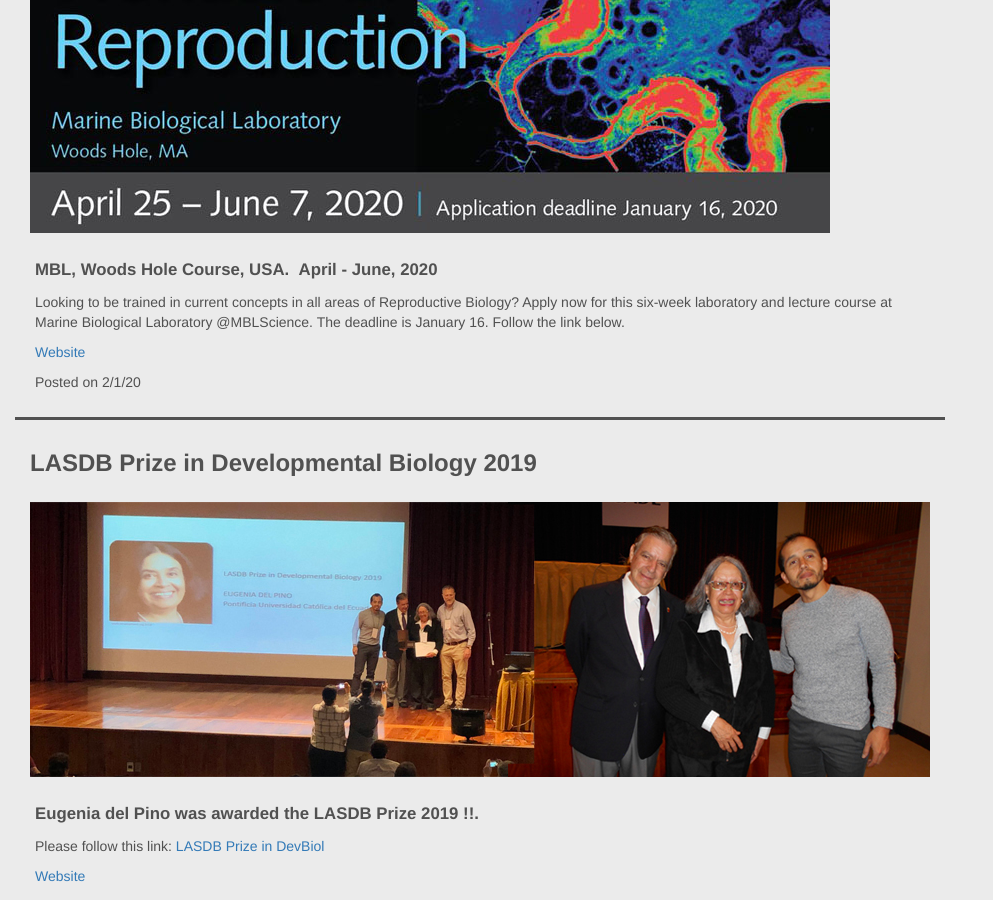
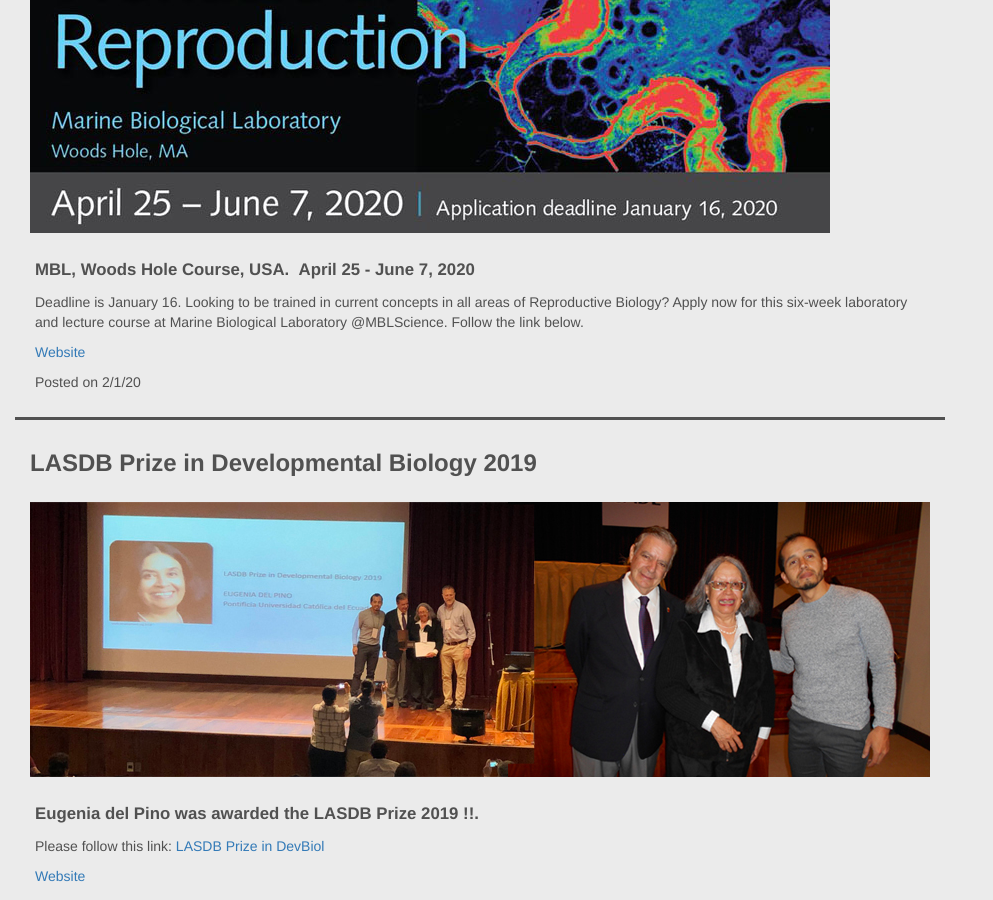
Before and after one commit to lasdb/lasdb.github.io, a Jekyll site: the page built from _posts/2000-01-01-news.markdown, in a window 1280 px wide and 900 px high, scrolled down 1616 px. Shown: the whole window, without its empty margins (0-993 px from the left). Built offline with Jekyll 4.4.1, drawn with Linux system fonts in a browser that asks for light colours; nearby versions of some CDN libraries.

Commit message:
Update 2000-01-01-news.markdown

```diff
--- a/_posts/2000-01-01-news.markdown
+++ b/_posts/2000-01-01-news.markdown
@@ -27,8 +27,8 @@
 
   - title: 'Frontiers in Reproduction Course'
     date: '2/1/20'
-    subtitle: 'MBL, Woods Hole Course, USA.  April - June, 2020'
-    body: 'Looking to be trained in current concepts in all areas of Reproductive Biology?  Apply now for this six-week laboratory and lecture course at Marine Biological Laboratory @MBLScience.  The deadline is January 16. Follow the link below.'
+    subtitle: 'MBL, Woods Hole Course, USA.  April 25 - June 7, 2020'
+    body: 'Deadline is January 16. Looking to be trained in current concepts in all areas of Reproductive Biology?  Apply now for this six-week laboratory and lecture course at Marine Biological Laboratory @MBLScience.  Follow the link below.'
     imageSm: '../img/news/Reprod2020-sm.jpg'
     imageBg: '../img/news/Reprod2020-bg.jpg'
     URL: 'https://www.mbl.edu/education/courses/frontiers-in-reproduction/'
```
